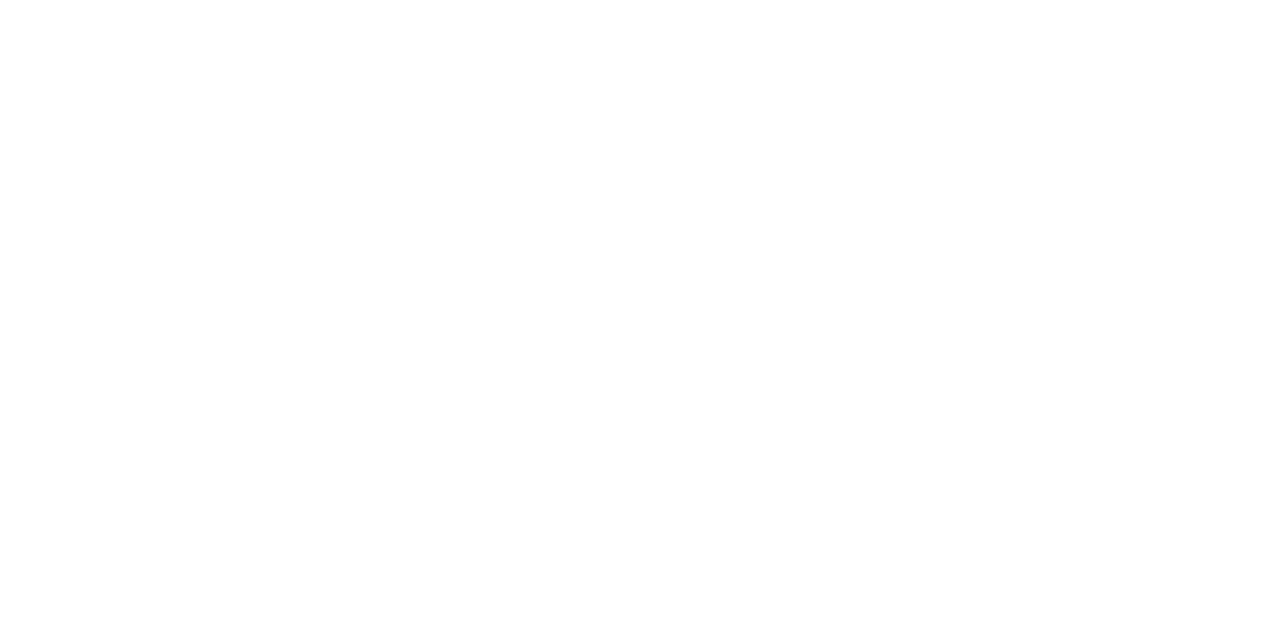
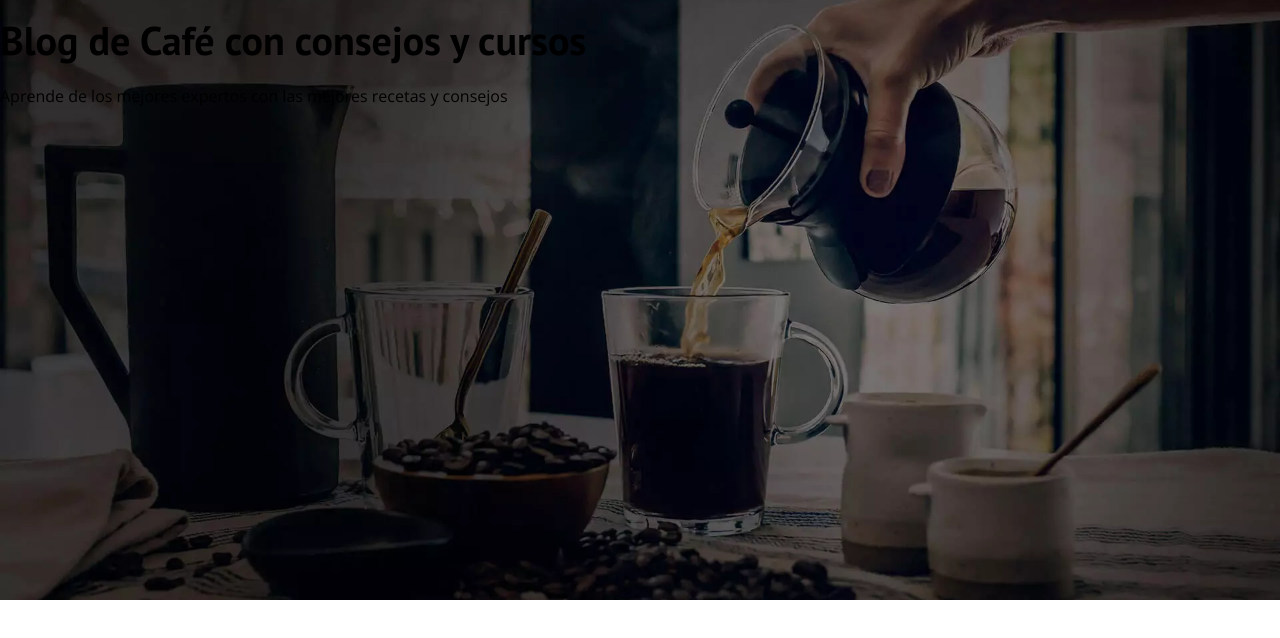
Before and after one commit to ignacioDorigo/blog-de-cafe, a plain HTML site: page index.html in a window 1280 px wide. Drawn offline with nearby package versions, Linux system fonts and the light colour scheme.

Commit message:
arreglando problema del header

```diff
--- a/css/styles.css
+++ b/css/styles.css
@@ -75,4 +75,5 @@ img{max-width: 100%;}
     background-size: cover;
     background-position: center center;
     background-repeat: no-repeat;
+    height: 60rem;
 }
--- a/index.html
+++ b/index.html
@@ -28,7 +28,10 @@
 
 <body>
   <header class="header">
-
+    <div class="header__texto">
+      <h2 class="no-margin">Blog de Café con consejos y cursos</h2>
+      <p class="no-margin">Aprende de los mejores expertos con las mejores recetas y consejos</p>
+    </div>
   </header>
 </body>
 
```
